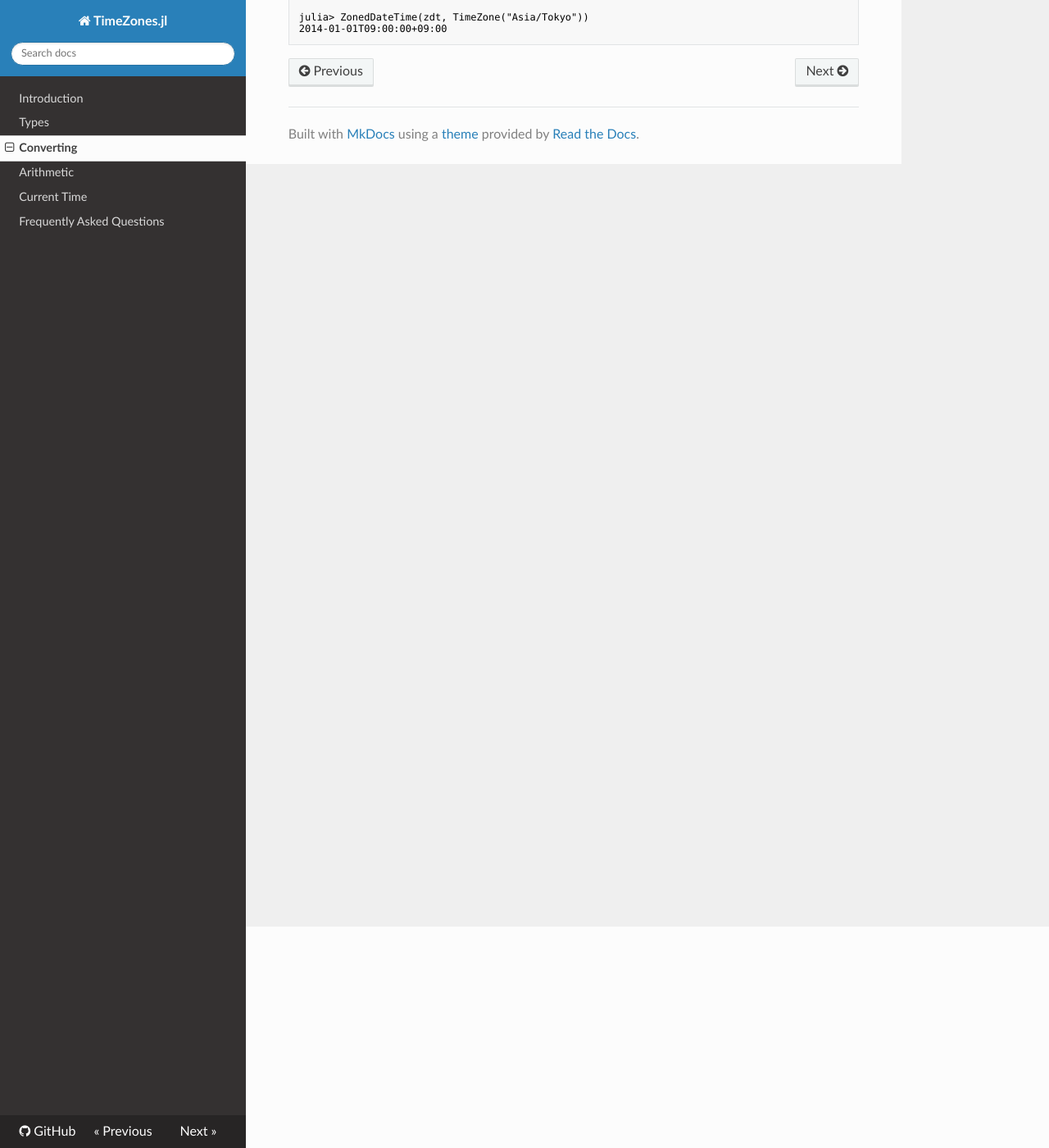
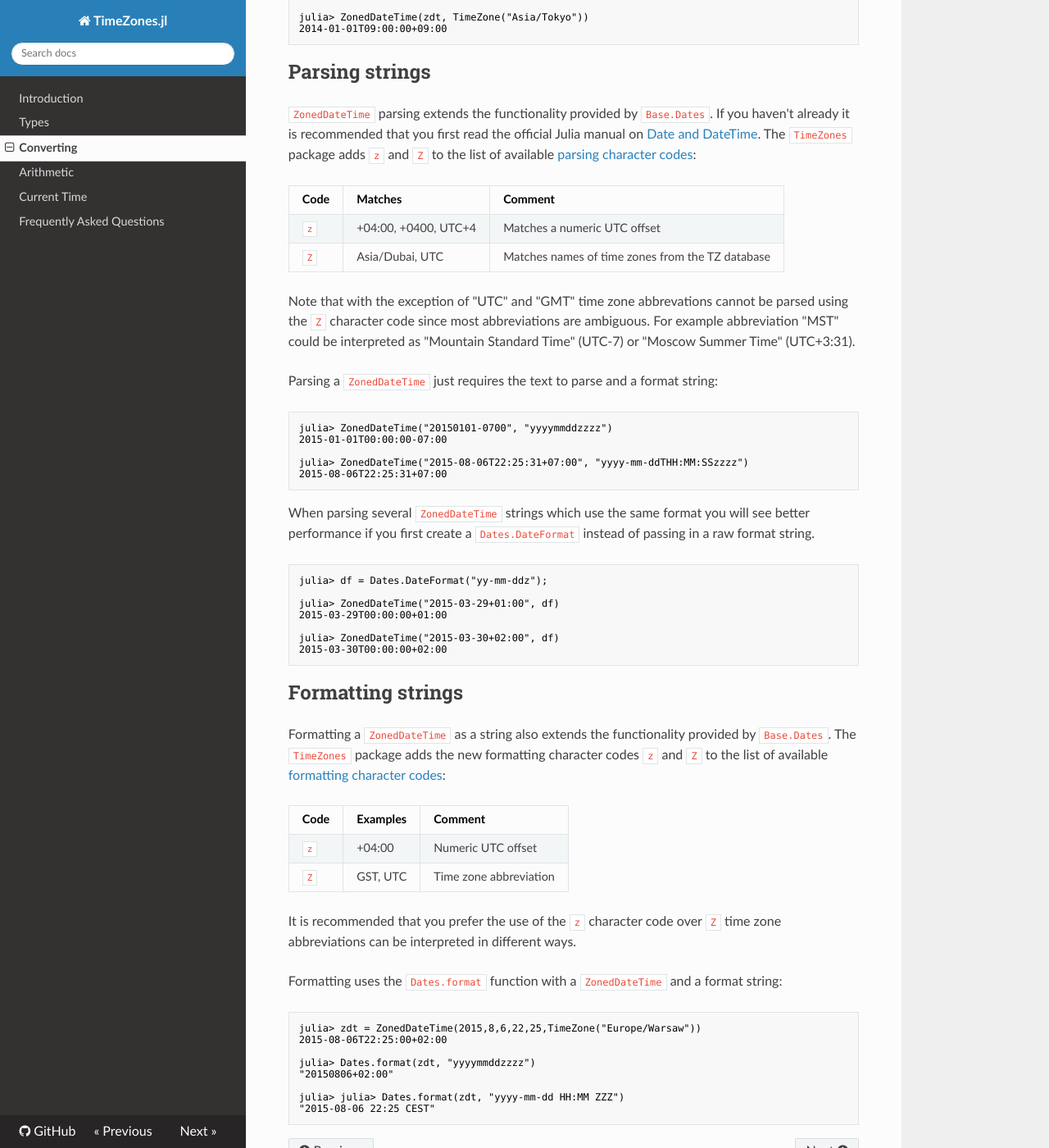
Before and after one commit to JuliaTime/TimeZones.jl, an MkDocs documentation site: the page built from docs/conversions.md, in a window 1280 px wide and 1400 px high, scrolled down 270 px. Shown: the whole window at 82% size. Built offline with MkDocs 1.6.1, drawn with Linux system fonts in a browser that asks for light colours; nearby versions of some CDN libraries; old or Windows-style settings are respelled for this version of MkDocs; some of the changed text lies outside the part shown.

Commit message:
Added documentation on parsing/formatting

````diff
--- a/docs/conversions.md
+++ b/docs/conversions.md
@@ -9,3 +9,60 @@
 julia> ZonedDateTime(zdt, TimeZone("Asia/Tokyo"))
 2014-01-01T09:00:00+09:00
 ```
+
+## Parsing strings
+
+`ZonedDateTime` parsing extends the functionality provided by `Base.Dates`. If you haven't already it is recommended that you first read the official Julia manual on [Date and DateTime](http://julia.readthedocs.io/en/latest/manual/dates/#constructors). The `TimeZones` package adds `z` and `Z` to the list of available [parsing character codes](http://julia.readthedocs.io/en/latest/stdlib/dates/#man-date-parsing):
+
+| Code | Matches              | Comment                                          |
+|:-----|:---------------------|:-------------------------------------------------|
+| `z`  | +04:00, +0400, UTC+4 | Matches a numeric UTC offset                     |
+| `Z`  | Asia/Dubai, UTC      | Matches names of time zones from the TZ database |
+
+Note that with the exception of "UTC" and "GMT" time zone abbrevations cannot be parsed using the `Z` character code since most abbreviations are ambiguous. For example abbreviation "MST" could be interpreted as "Mountain Standard Time" (UTC-7) or "Moscow Summer Time" (UTC+3:31).
+
+Parsing a `ZonedDateTime` just requires the text to parse and a format string:
+
+```julia
+julia> ZonedDateTime("20150101-0700", "yyyymmddzzzz")
+2015-01-01T00:00:00-07:00
+
+julia> ZonedDateTime("2015-08-06T22:25:31+07:00", "yyyy-mm-ddTHH:MM:SSzzzz")
+2015-08-06T22:25:31+07:00
+```
+
+When parsing several `ZonedDateTime` strings which use the same format you will see better performance if you first create a `Dates.DateFormat` instead of passing in a raw format string.
+
+```julia
+julia> df = Dates.DateFormat("yy-mm-ddz");
+
+julia> ZonedDateTime("2015-03-29+01:00", df)
+2015-03-29T00:00:00+01:00
+
+julia> ZonedDateTime("2015-03-30+02:00", df)
+2015-03-30T00:00:00+02:00
+```
+
+## Formatting strings
+
+Formatting a `ZonedDateTime` as a string also extends the functionality provided by `Base.Dates`. The `TimeZones` package adds the new formatting character codes `z` and `Z` to the list of available [formatting character codes](http://julia.readthedocs.io/en/latest/stdlib/dates/#man-date-formatting):
+
+| Code | Examples             | Comment                                          |
+|:-----|:---------------------|:-------------------------------------------------|
+| `z`  | +04:00               | Numeric UTC offset                               |
+| `Z`  | GST, UTC             | Time zone abbreviation                           |
+
+It is recommended that you prefer the use of the `z` character code over `Z` time zone abbreviations can be interpreted in different ways.
+
+Formatting uses the `Dates.format` function with a `ZonedDateTime` and a format string:
+
+```julia
+julia> zdt = ZonedDateTime(2015,8,6,22,25,TimeZone("Europe/Warsaw"))
+2015-08-06T22:25:00+02:00
+
+julia> Dates.format(zdt, "yyyymmddzzzz")
+"20150806+02:00"
+
+julia> julia> Dates.format(zdt, "yyyy-mm-dd HH:MM ZZZ")
+"2015-08-06 22:25 CEST"
+```
````
Also changed, not shown: other parts of docs/conversions.md (+1 -1 lines).
